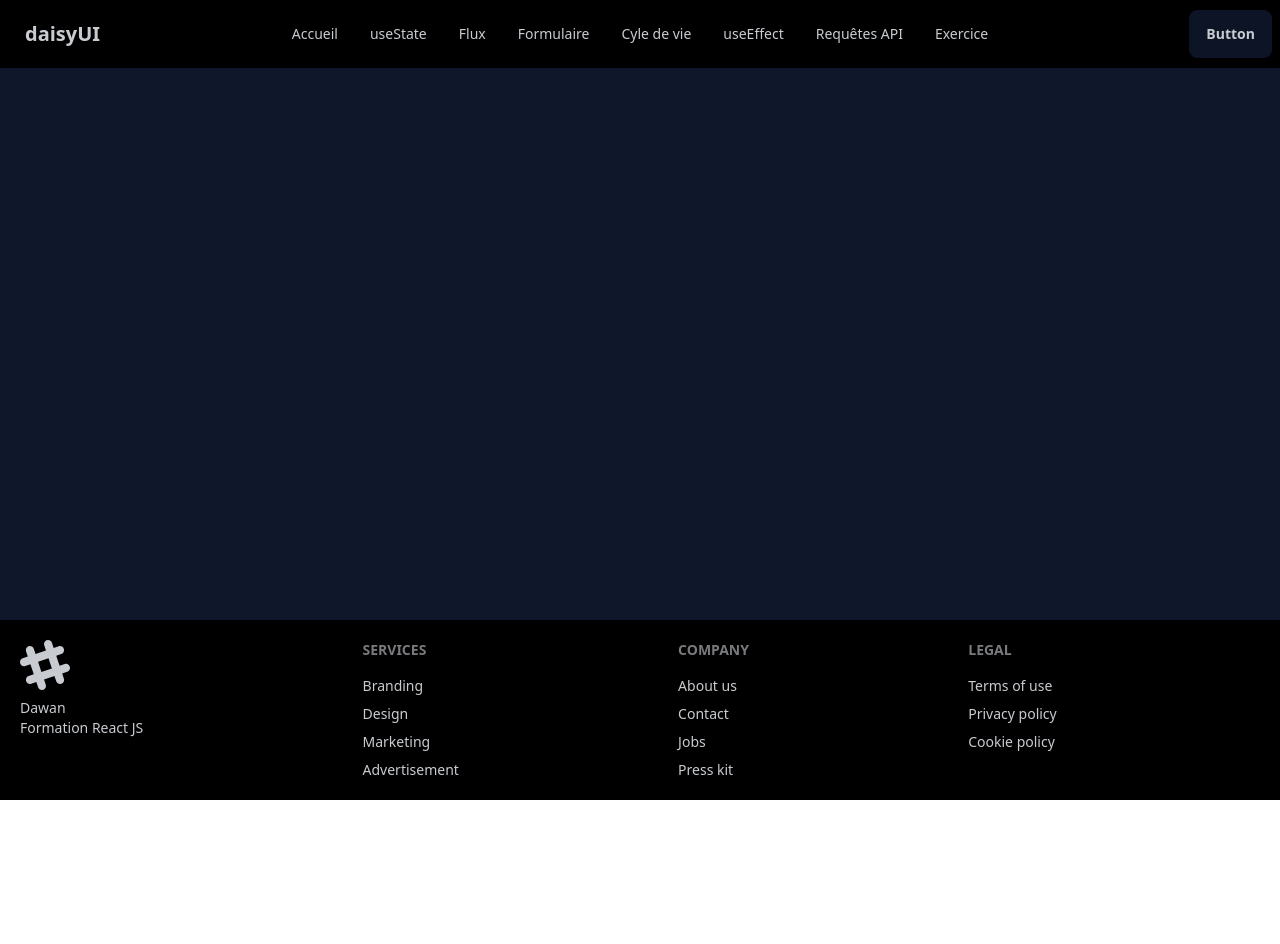
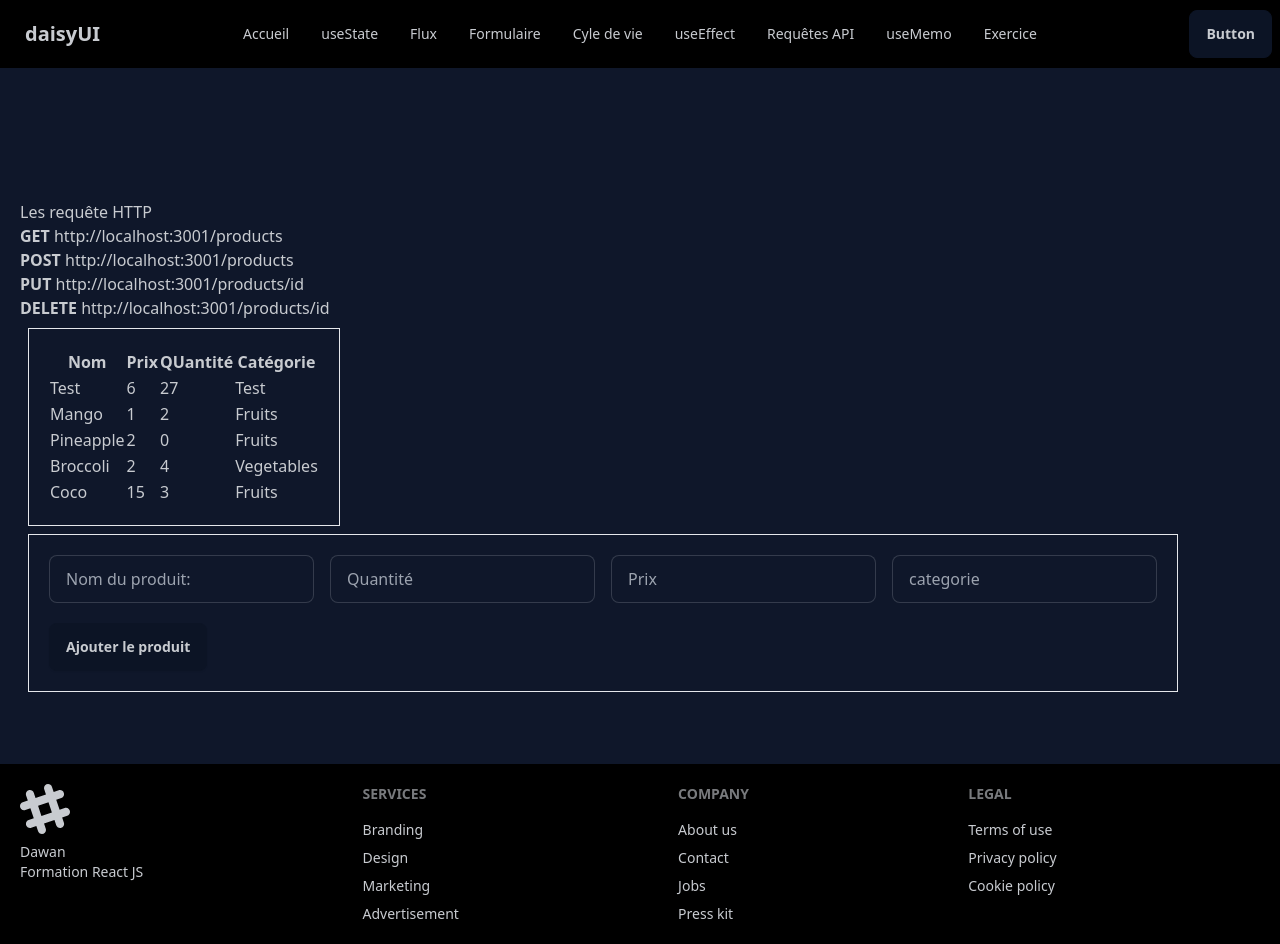
Before and after one commit to Kevin97231/React_202404, a React (Vite) app: page /request-api in a window 1280 px wide. Before the commit the page ends 800 px from the top, so only its background shows below. Built offline with nearby package versions, Linux system fonts and the light colour scheme; data requests are answered from the project's data file; the HTML template or start-up script is replaced by a standard one.

Commit message:
push début d'AM

```diff
--- a/db.json
+++ b/db.json
@@ -27,6 +27,13 @@
       "number": 4,
       "name": "Broccoli",
       "id": "4"
+    },
+    {
+      "id": "2c1f",
+      "category": "Fruits",
+      "name": "Coco",
+      "number": "3",
+      "price": "15"
     }
   ]
 }
--- a/package.json
+++ b/package.json
@@ -11,6 +11,7 @@
     "json-server": "json-server --watch --port 3001 db.json"
   },
   "dependencies": {
+    "axios": "^1.6.8",
     "react": "^18.2.0",
     "react-devtools": "^5.1.0",
     "react-dom": "^18.2.0",
--- a/src/App.jsx
+++ b/src/App.jsx
@@ -12,6 +12,7 @@ import { Exercice } from "./components/view/Exercice";
 import { LifeCycle } from "./components/view/LifeCycle";
 import { HookUseEffect } from "./components/view/HookUseEffect";
 import { RequestHttp } from "./components/view/RequestHttp";
+import { HookUseMemo } from "./components/view/HookUseMemo";
 
 function App() {
   return(
@@ -29,6 +30,7 @@ function App() {
               <Route path='/life-cycle' element={<LifeCycle/>}/>
               <Route path="use-effect" element={<HookUseEffect/>}/>
               <Route path="request-api" element={<RequestHttp/>}/>
+              <Route path="use-memo" element={<HookUseMemo/>}/>
             </Routes>
           </BrowserRouter>
         </div>
--- a/src/components/Navbar.jsx
+++ b/src/components/Navbar.jsx
@@ -46,6 +46,9 @@ function Navbar() {
                 <a href="/request-api">Requêtes API</a>
               </li>
               <li>
+                <a href="/use-memo">useMemo</a>
+              </li>
+              <li>
                 <a href="/exercice">Exercice</a>
               </li>
             </ul>
@@ -75,6 +78,9 @@ function Navbar() {
               <li>
                 <a href="/request-api">Requêtes API</a>
               </li>
+              <li>
+                <a href="/use-memo">useMemo</a>
+              </li>
             <li>
               <a href="/exercice">Exercice</a>
             </li>
--- /dev/null
+++ b/src/components/view/HookUseMemo.jsx
@@ -0,0 +1,7 @@
+export const HookUseMemo = () => {
+  return (
+    <>
+      {/* Contenu de votre composant */}
+    </>
+  );
+}
--- a/src/components/view/RequestHttp.jsx
+++ b/src/components/view/RequestHttp.jsx
@@ -1,7 +1,120 @@
+/* eslint-disable no-unused-vars */
+import { useEffect, useState } from "react";
+import axios from "axios";
+
 export const RequestHttp = () => {
+  const url = "http://localhost:3001/products";
+
+  const [products, setProducts] = useState([]);
+
+  // J'utilise un useEffect() qui me permettra de charger les données au montage du composant
+  useEffect(() => {
+    const fetchData = () => {
+      axios
+        .get(url)
+        .then((response) => {
+          console.log(response);
+          setProducts(response.data);
+        })
+        .catch((err) => console.log(err.message))
+        .finally(() => console.log("requette terminée !"));
+    };
+    fetchData();
+  }, []);
+
+  const addProduct = (e) => {
+    e.preventDefault();
+
+    const formData = new FormData(e.target)
+
+    const newProduct = {
+      category: formData.get('category'),
+      name: formData.get('name'),
+      number: formData.get('number'),
+      price: formData.get('price')
+    }
+
+    console.log('formdata', formData)
+    console.log('nouveau produit ', newProduct)
+
+    axios.post(url, newProduct)
+      .then(response => {
+        console.log('response du post',response)
+        setProducts( prevProduct => [...prevProduct, response.data])
+      .catch(err => console.log("une erreur s'est produite", err.message))
+      })
+  }
+
   return (
     <>
-      {/* Contenu de votre composant */}
+      <h1>Les requête HTTP</h1>
+      <ul>
+        <li>
+          <strong>GET</strong> http://localhost:3001/products
+        </li>
+        <li>
+          <strong>POST</strong> http://localhost:3001/products
+        </li>
+        <li>
+          <strong>PUT</strong> http://localhost:3001/products/id
+        </li>
+        <li>
+          <strong>DELETE</strong> http://localhost:3001/products/id
+        </li>
+      </ul>
+      <div className="border m-2 p-5 w-fit">
+        <table>
+          <thead>
+            <tr>
+              <th>Nom</th>
+              <th>Prix</th>
+              <th>QUantité</th>
+              <th>Catégorie</th>
+            </tr>
+          </thead>
+          <tbody>
+            {products.map((product) => (
+              <tr key={product.id}>
+                <td>{product.name}</td>
+                <td>{product.price}</td>
+                <td>{product.number}</td>
+                <td>{product.category}</td>
+              </tr>
+            ))}
+          </tbody>
+        </table>
+      </div>
+      <div className="border m-2 p-5 w-fit">
+        <form onSubmit={addProduct}>
+          <div className="grid grid-cols-4 gap-4 mb-5">
+            <input
+              name="name"
+              placeholder="Nom du produit: "
+              type="text"
+              className="flex input input-bordered"
+            />
+            <input
+              name="number"
+              placeholder="Quantité"
+              type="number"
+              className="flex input input-bordered"
+            />
+            <input
+              name="price"
+              placeholder="Prix"
+              type="number"
+              className="flex input input-bordered"
+            />
+            <input
+              name="category"
+              placeholder="categorie"
+              type="text"
+              className="flex input input-bordered"
+            />
+          </div>
+          <button type='submit' className="btn">Ajouter le produit</button>
+        </form>
+      </div>
     </>
   );
-}
+};
```
Also changed, not shown: 1 other file (tests, documents, lock files or other folders). Lines whose indentation alone changed are shown as unchanged.
